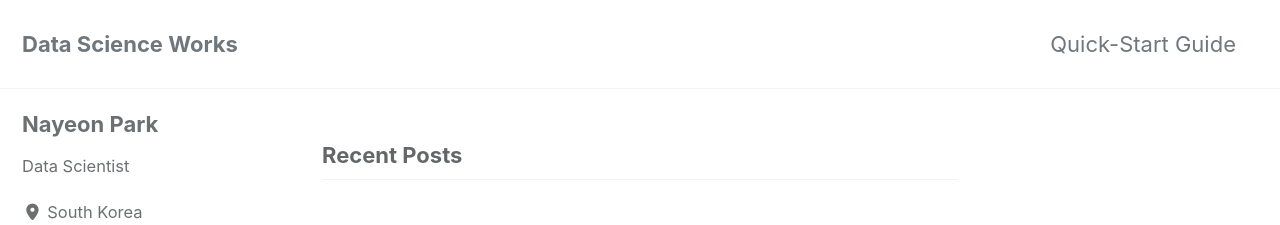
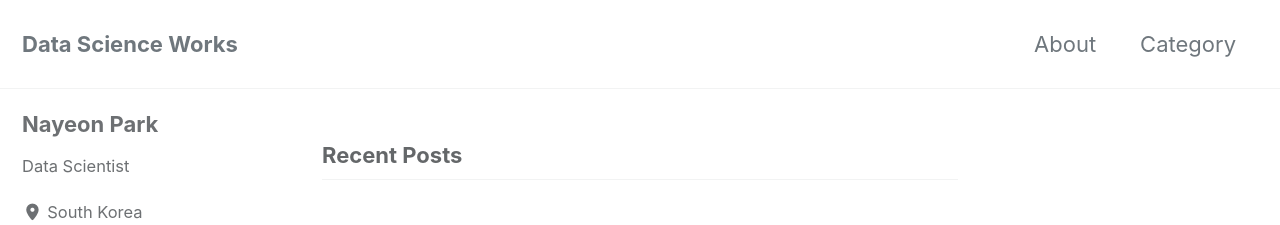
Before and after one commit to uoahvu/uoahvu.github.io, a Jekyll site: the page built from index.html, in a window 1280 px wide. Shown: the top 225 px of the page. Built offline with Jekyll 4.4.1, drawn with Linux system fonts in a browser that asks for light colours; cached includes are drawn as plain includes; the list of posts is cut into pages by our own code.

Commit message:
✅ Add: Navigation

```diff
--- a/_config.yml
+++ b/_config.yml
@@ -124,7 +124,7 @@ author:
       url: "mailto:uoahvu@gmail.com"
     - label: "Website"
       icon: "fas fa-fw fa-link"
-      url: "www.linkedin.com/in/nayeon-park-b29273266"
+      url: "https://www.linkedin.com/in/nayeon-park-b29273266"
     # - label: "Twitter"
     #   icon: "fab fa-fw fa-twitter-square"
     #   # url: "https://twitter.com/"
--- a/_data/navigation.yml
+++ b/_data/navigation.yml
@@ -1,7 +1,11 @@
 # main links
 main:
-  - title: "Quick-Start Guide"
-    url: https://mmistakes.github.io/minimal-mistakes/docs/quick-start-guide/
+  - title: "About"
+    url: "/about/"
+  - title: "Category"
+    url: /categories/
+  # - title: "Quick-Start Guide"
+  #   url: https://mmistakes.github.io/minimal-mistakes/docs/quick-start-guide/
   # - title: "About"
   #   url: https://mmistakes.github.io/minimal-mistakes/about/
   # - title: "Sample Posts"
```
